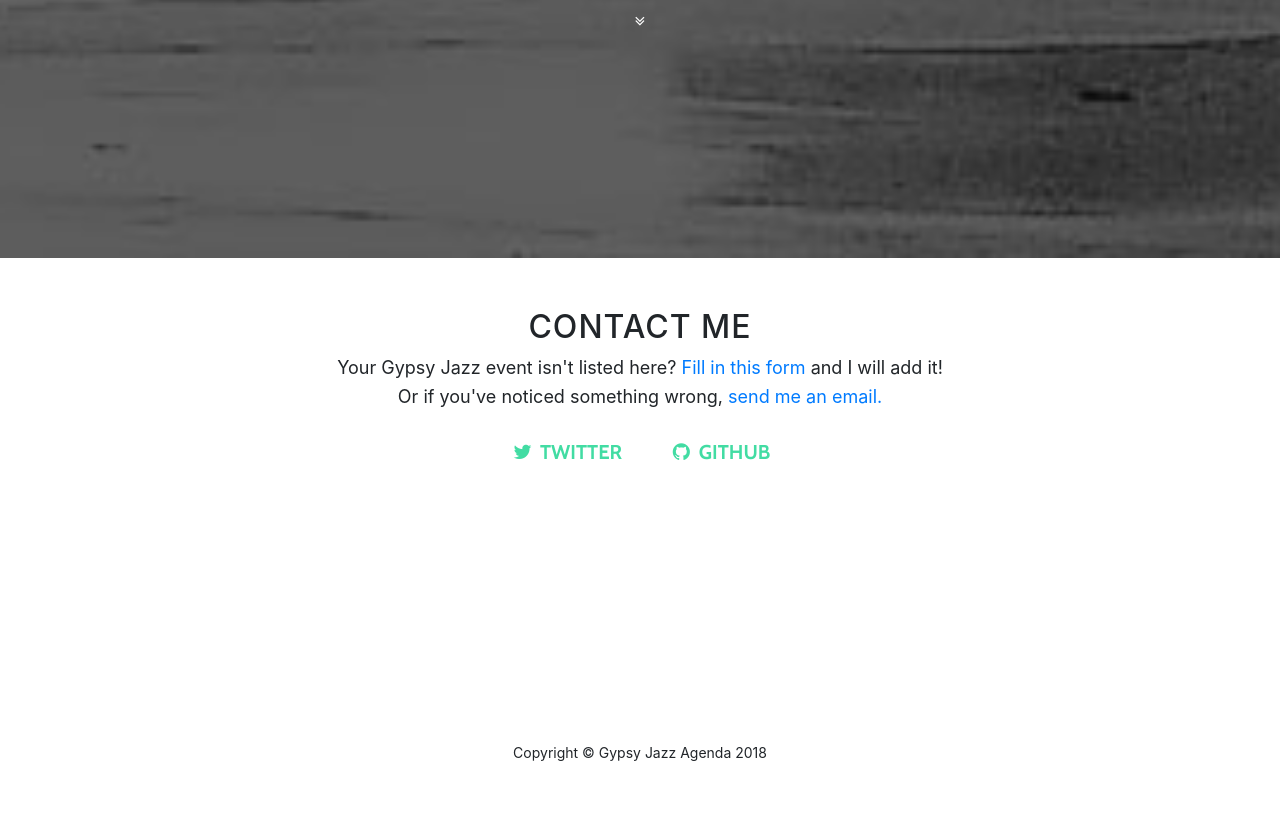
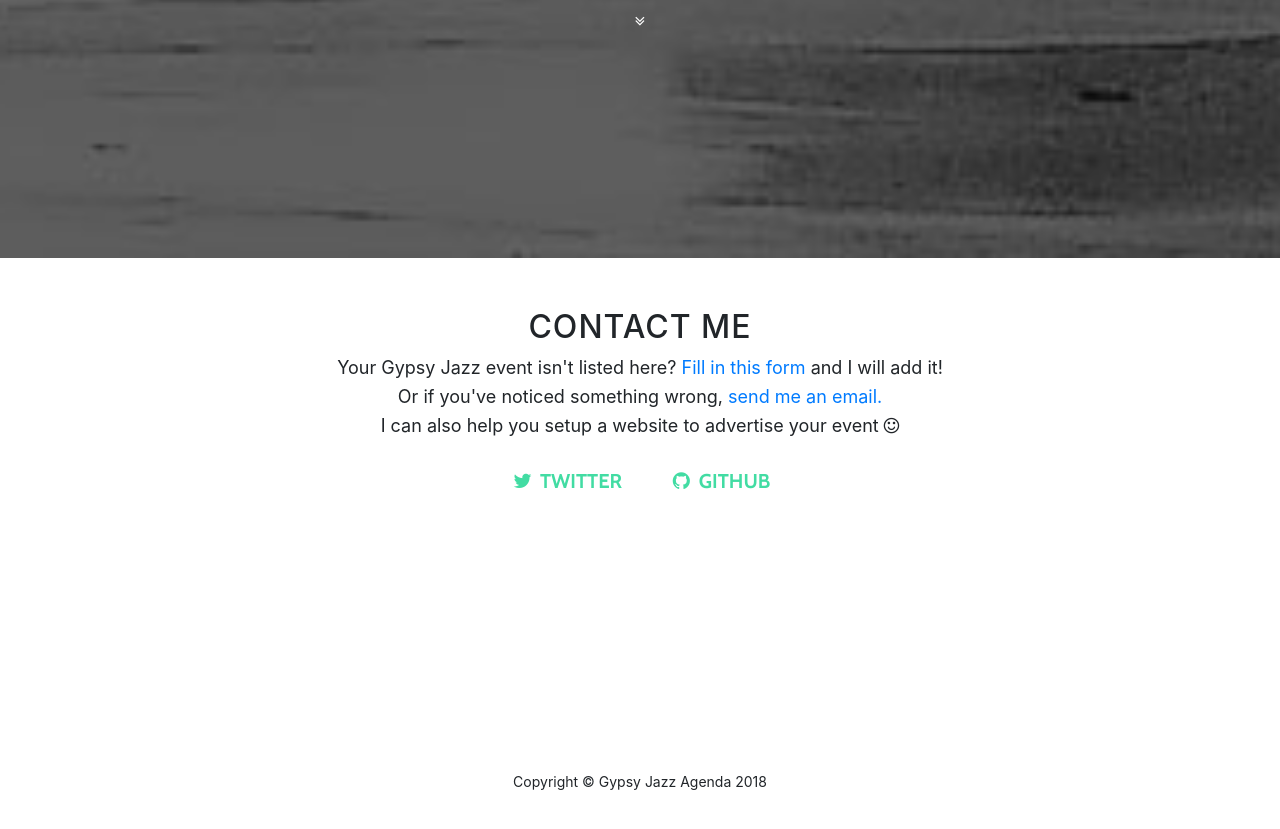
Before and after one commit to tbouttaz/GypsyJazzAgenda, a website with bundled scripts: page index.html in a window 1280 px wide. Shown: the part 3441-4270 px from the top of the page. Built offline with nearby package versions, Linux system fonts and the light colour scheme.

```diff
--- a/index.html
+++ b/index.html
@@ -346,7 +346,8 @@
               Your Gypsy Jazz event isn't listed here?
               <a target="_blank" href="https://docs.google.com/forms/d/e/1FAIpQLScmi0kic4pbrWH-cy1cuQHT1X1m6z4us8bc0ctGFk_fvjb-FA/viewform?usp=sf_link">Fill in this form</a>
               and I will add it!<br />
-              Or if you've noticed something wrong, <script>mail2("tom.jazzmanouche","gmail",0,"","send me an email.")</script>
+              Or if you've noticed something wrong, <script>mail2("tom.jazzmanouche","gmail",0,"","send me an email.")</script><br />
+              I can also help you setup a website to advertise your event <i class="fa fa-smile-o"></i>
             </p>
             <ul class="list-inline banner-social-buttons">
               <li class="list-inline-item">
```
Also changed, not shown: img/unused/django-2-guitares.gif (added), img/unused/django-teaching.jpg (added), img/unused/jam-dancers.jpg (added).
